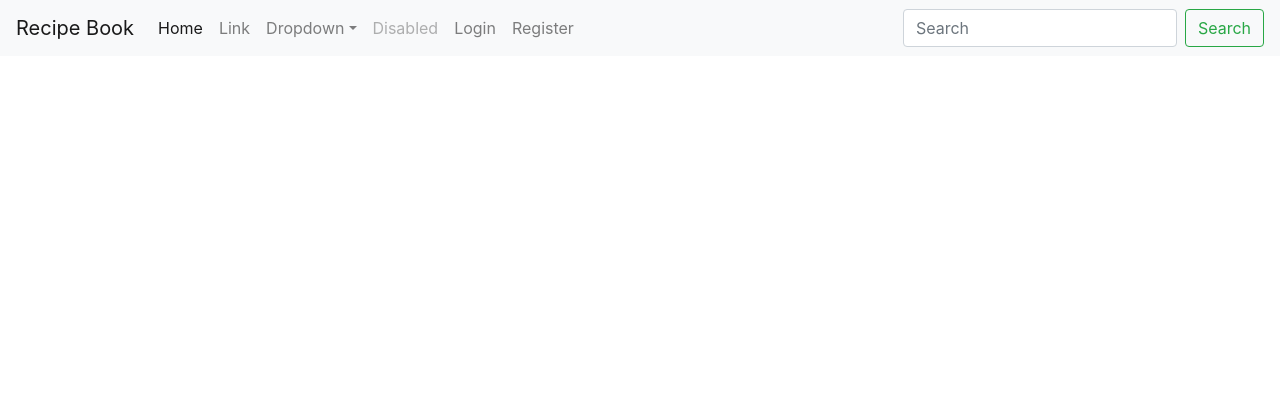
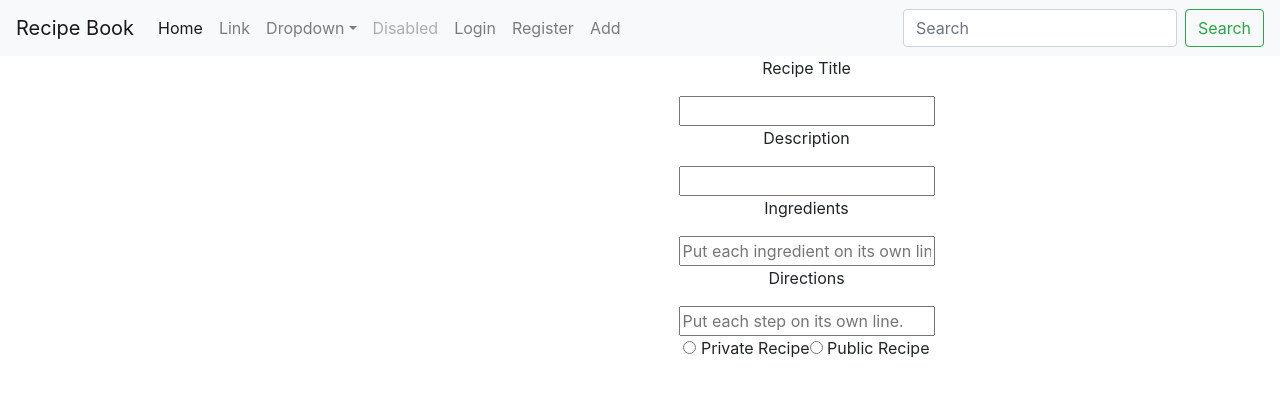
Before and after one commit to nchen0/recipe-book, a React (Create React App) app in the folder client/: page /add in a window 1280 px wide. Shown: the top 396 px of the page. Built offline with nearby package versions, Linux system fonts and the light colour scheme.

Commit message:
add recipe

```diff
--- a/client/src/App.js
+++ b/client/src/App.js
@@ -1,11 +1,13 @@
 import React from "react";
 import "./App.css";
+import "./styles/css/Recipe.css";
 import Navbar from "./components/Navbar";
 import RecipeContextProvider from "./contexts/RecipeContext";
 import Recipes from "./components/Recipes";
 import Recipe from "./components/Recipe";
 import { Route } from "react-router-dom";
 import ViewRecipe from "./components/ViewRecipe";
+import AddRecipe from "./components/AddRecipe";
 
 function App() {
   return (
@@ -15,6 +17,7 @@ function App() {
         <Route exact path="/" component={Recipes} />
         <Route exact path="/recipe/:id" component={ViewRecipe} />
       </RecipeContextProvider>
+      <Route exact path="/add" component={AddRecipe} />
     </div>
   );
 }
--- /dev/null
+++ b/client/src/components/AddRecipe.js
@@ -0,0 +1,34 @@
+import React, { useContext } from "react";
+import { RecipeContext } from "../contexts/RecipeContext";
+
+const AddRecipe = () => {
+  return (
+    <div class="container add">
+      <div class="picture"></div>
+      <div class="words">
+        <div class="addTitle">
+          <p>Recipe Title</p>
+          <input />
+        </div>
+        <div class="addDescription">
+          <p>Description</p>
+          <input />
+        </div>
+        <div class="addIngredients">
+          <p>Ingredients</p>
+          <input placeholder="Put each ingredient on its own line." />
+        </div>
+        <div class="addDirections">
+          <p>Directions</p>
+          <input placeholder="Put each step on its own line." />
+          <div class="radios">
+            <input type="radio" value="public" /> Private Recipe
+            <input type="radio" value="private" /> Public Recipe
+          </div>
+        </div>
+      </div>
+    </div>
+  );
+};
+
+export default AddRecipe;
--- a/client/src/components/Navbar.js
+++ b/client/src/components/Navbar.js
@@ -3,7 +3,7 @@ import React, { Component } from "react";
 const Navbar = () => {
   return (
     <nav class="navbar navbar-expand-lg navbar-light bg-light">
-      <a class="navbar-brand" href="#">
+      <a class="navbar-brand" href="/">
         Recipe Book
       </a>
       <button
@@ -21,7 +21,7 @@ const Navbar = () => {
       <div class="collapse navbar-collapse" id="navbarSupportedContent">
         <ul class="navbar-nav mr-auto">
           <li class="nav-item active">
-            <a class="nav-link" href="#">
+            <a class="nav-link" href="/">
               Home <span class="sr-only">(current)</span>
             </a>
           </li>
@@ -70,6 +70,11 @@ const Navbar = () => {
               Register
             </a>
           </li>
+          <li class="nav-item">
+            <a class="nav-link" href="/add">
+              Add
+            </a>
+          </li>
         </ul>
 
         <form class="form-inline my-2 my-lg-0">
--- a/client/src/components/Recipe.js
+++ b/client/src/components/Recipe.js
@@ -3,19 +3,16 @@ import { Route } from "react-router-dom";
 import { RecipeContext } from "../contexts/RecipeContext";
 
 const Recipe = props => {
-  // const { recipes, setRecipes } = useContext(RecipeContext);
-  // let id = window.location.pathname.split("/");
-  // id = Number(id[2]);
-  // console.log("recipes: ", recipes);
-  // console.log(id);
-  // console.log("props is: ", recipes);
-  //   return <div>{props.recipe.name}</div>;
   return (
-    // <Route path={`/recipe/${props.recipe.name}`}>
-    //   <div>{props.recipe.name}</div>
-    // </Route>
-    <div>
+    <div className="card">
+      <img
+        src="https://images.unsplash.com/photo-1527976746453-f363eac4d889?ixlib=rb-0.3.5&ixid=eyJhcHBfaWQiOjEyMDd9&s=0d4eede870171d16f53977eddcc49d8d&auto=format&fit=crop&w=889&q=80"
+        height="225px"
+        width="400px"
+        class="recipeImage"
+      />
       <div>{props.recipe.name}</div>
+      <div>{props.recipe.ingredients}</div>
     </div>
   );
 };
--- a/client/src/components/Recipes.js
+++ b/client/src/components/Recipes.js
@@ -12,7 +12,7 @@ const Recipes = () => {
     });
   }, []);
   return (
-    <div>
+    <div className="cards">
       {recipes.map((recipe, i) => {
         return (
           <Link to={`/recipe/${i}`}>
--- /dev/null
+++ b/client/src/styles/Recipe.scss
@@ -0,0 +1,25 @@
+.cards {
+  display: flex;
+}
+
+.card {
+  min-width: 500px;
+  min-height: 400px;
+  margin-right: 10px;
+}
+
+.recipeImage {
+  margin: 0 auto;
+}
+
+.add {
+  display: flex;
+
+  .picture {
+    width: 30%;
+  }
+
+  .words {
+    width: 70%;
+  }
+}
--- /dev/null
+++ b/client/src/styles/css/Recipe.css
@@ -0,0 +1,29 @@
+.cards {
+  display: -webkit-box;
+  display: -ms-flexbox;
+  display: flex;
+}
+
+.card {
+  min-width: 500px;
+  min-height: 400px;
+  margin-right: 10px;
+}
+
+.recipeImage {
+  margin: 0 auto;
+}
+
+.add {
+  display: -webkit-box;
+  display: -ms-flexbox;
+  display: flex;
+}
+
+.add .picture {
+  width: 30%;
+}
+
+.add .words {
+  width: 70%;
+}
```
